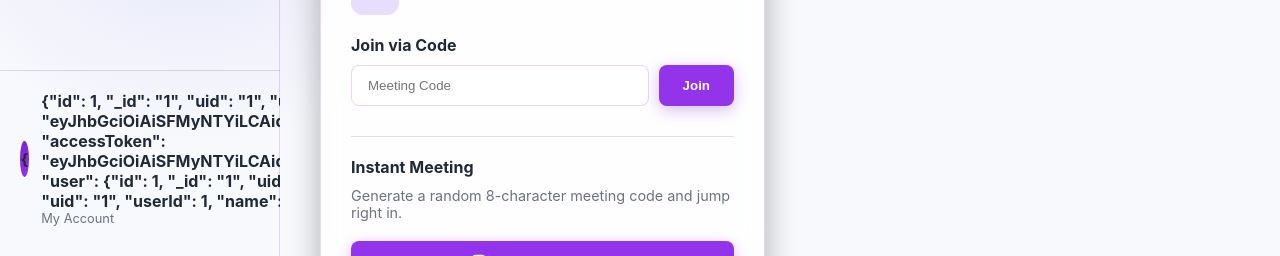
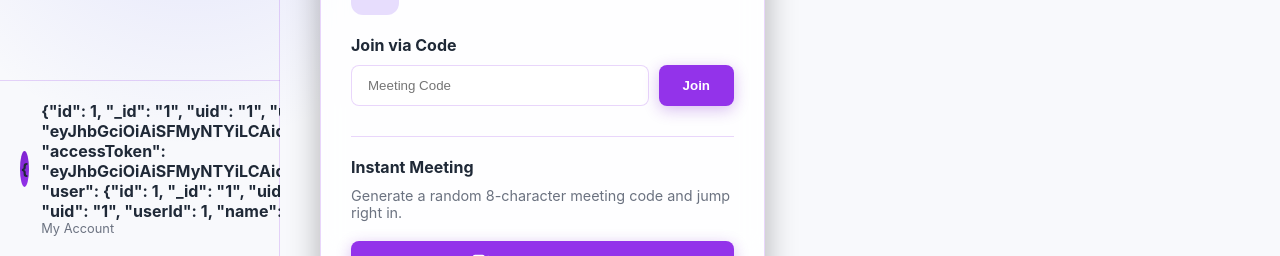
Before and after one commit to NPL1228/TreamAI, a React (Vite) app in the folder frontend/: page /dashboard in a window 1280 px wide. Shown: the part 544-800 px from the top of the page. Built offline with nearby package versions, Linux system fonts and the light colour scheme; no server answers; sample sign-in values are in the browser's storage.

Commit message:
Chat UI Fix 3

```diff
--- a/frontend/src/components/Layout.jsx
+++ b/frontend/src/components/Layout.jsx
@@ -170,7 +170,7 @@ export default function Layout({ user, onLogout, children }) {
           opacity: isSidebarOpen ? 1 : 0,
           pointerEvents: isSidebarOpen ? 'auto' : 'none',
           transition: 'opacity 0.2s ease',
-          padding: '20px 0',
+          padding: '20px 0px 0px 0px',
           overflowY: 'hidden'
         }}>
 
@@ -292,10 +292,10 @@ export default function Layout({ user, onLogout, children }) {
           </div>
 
           {/* Footer Actions (Popup) */}
-          <div ref={popupRef} style={{ flexShrink: 0, position: 'relative', padding: '10px 20px 0 10px', borderTop: '1px solid var(--border)' }}>
+          <div ref={popupRef} style={{ flexShrink: 0, position: 'relative', padding: '10px', borderTop: '1px solid var(--border)' }}>
             {isPopupMounted && (
               <div style={{
-                position: 'absolute', bottom: '70px', left: '20px', right: '20px',
+                position: 'absolute', bottom: '80px', left: '20px', right: '20px',
                 background: 'var(--popup-bg)', border: '1px solid var(--border)',
                 borderRadius: '12px', padding: '10px', display: 'flex', flexDirection: 'column', gap: '5px',
                 zIndex: 30, boxShadow: '0 10px 25px rgba(0,0,0,0.5)',
```
